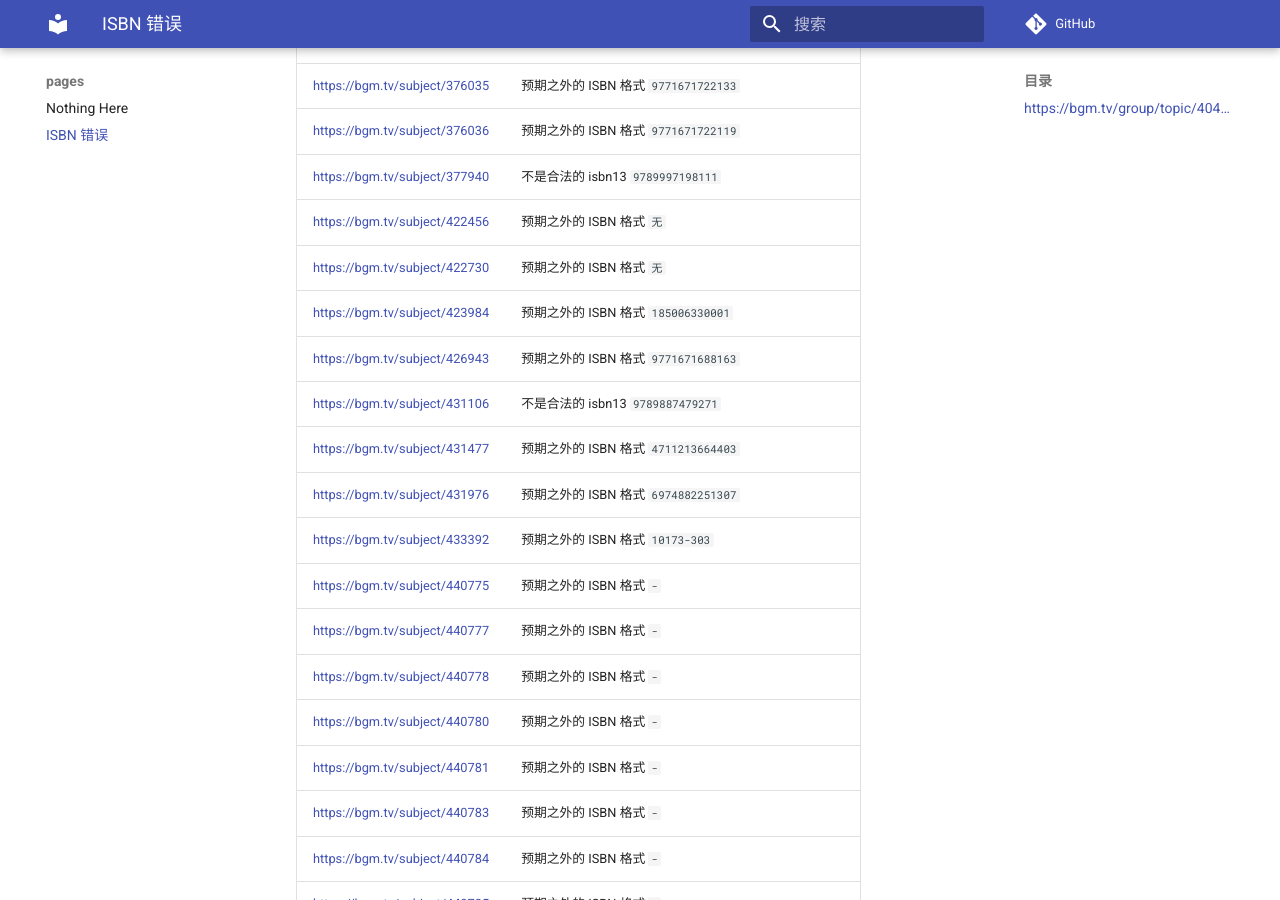
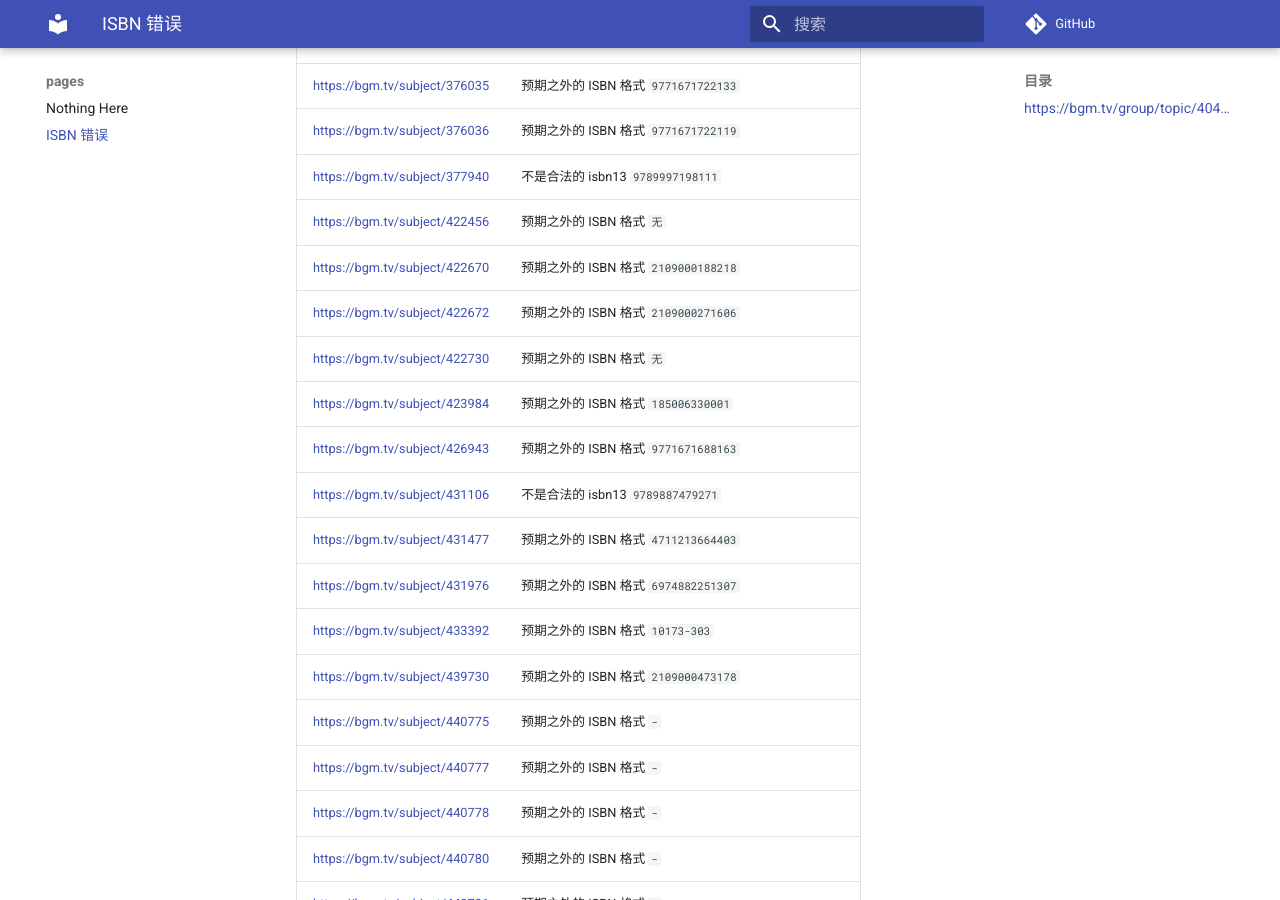
Before and after one commit to trim21/bangumi-pages, an MkDocs documentation site: the page built from docs/isbn.md, in a window 1280 px wide and 900 px high, scrolled down 3074 px. Built offline with MkDocs 1.6.1 and Material for MkDocs 9.7.7, drawn with Linux system fonts in a browser that asks for light colours; comment, search, counter and statistics services are not loaded.

Commit message:
update isbn.md

```diff
--- a/docs/isbn.md
+++ b/docs/isbn.md
@@ -71,6 +71,8 @@ total 122
 | <https://bgm.tv/subject/376036> | 预期之外的 ISBN 格式 `9771671722119` |
 | <https://bgm.tv/subject/377940> | 不是合法的 isbn13 <code>9789997198111</code> |
 | <https://bgm.tv/subject/422456> | 预期之外的 ISBN 格式 `无` |
+| <https://bgm.tv/subject/422670> | 预期之外的 ISBN 格式 `2109000188218` |
+| <https://bgm.tv/subject/422672> | 预期之外的 ISBN 格式 `2109000271606` |
 | <https://bgm.tv/subject/422730> | 预期之外的 ISBN 格式 `无` |
 | <https://bgm.tv/subject/423984> | 预期之外的 ISBN 格式 `185006330001` |
 | <https://bgm.tv/subject/426943> | 预期之外的 ISBN 格式 `9771671688163` |
@@ -78,6 +80,7 @@ total 122
 | <https://bgm.tv/subject/431477> | 预期之外的 ISBN 格式 `4711213664403` |
 | <https://bgm.tv/subject/431976> | 预期之外的 ISBN 格式 `6974882251307` |
 | <https://bgm.tv/subject/433392> | 预期之外的 ISBN 格式 `10173-303` |
+| <https://bgm.tv/subject/439730> | 预期之外的 ISBN 格式 `2109000473178` |
 | <https://bgm.tv/subject/440775> | 预期之外的 ISBN 格式 `-` |
 | <https://bgm.tv/subject/440777> | 预期之外的 ISBN 格式 `-` |
 | <https://bgm.tv/subject/440778> | 预期之外的 ISBN 格式 `-` |
```
Also changed, not shown: other parts of docs/isbn.md (+1 -1 lines).
